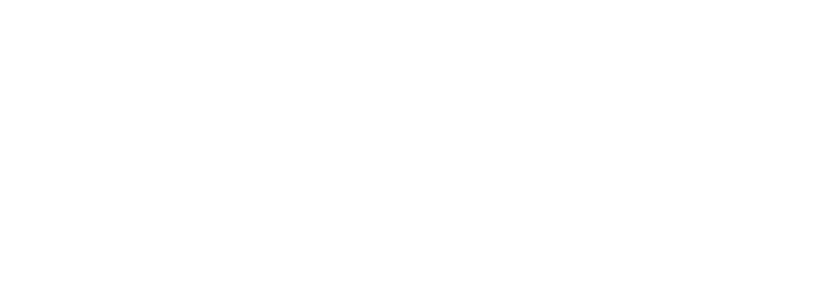
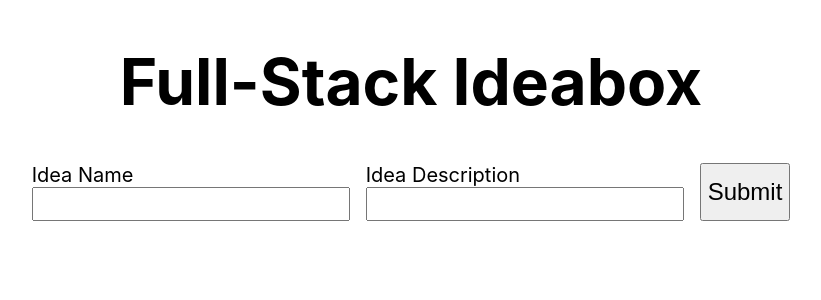
Before and after one commit to danielcurtin/fe-ideabox, a React (Create React App) app: page / in a window 1280 px wide. Shown: the top 300 px of the page, without its empty margins (229-1050 px from the left). Built offline with nearby package versions, Linux system fonts and the light colour scheme.

Commit message:
Create page title and form

```diff
--- a/src/components/App/App.css
+++ b/src/components/App/App.css
@@ -1,3 +1,11 @@
 .app {
-  background: transparent;
+  height: 100vh;
+  width: 100vw;
+  display: flex;
+  flex-flow: column;
+  align-items: center;
 }
+
+h1 {
+  font-size: 4rem;
+}
--- a/src/components/App/App.js
+++ b/src/components/App/App.js
@@ -1,10 +1,14 @@
 import './App.css';
+
+import Form from '../Form/Form';
+import Ideas from '../Ideas/Ideas';
 
 const App = () => {
   return (
-    <div className='app'>
-
-    </div>
+    <main className='app'>
+      <h1>Full-Stack Ideabox</h1>
+      <Form />
+    </main>
   );
 };
 
--- a/src/components/Form/Form.css
+++ b/src/components/Form/Form.css
@@ -1,3 +1,18 @@
 .form {
-  background: transparent;
+  display: flex;
+  gap: 1rem;
 }
+
+.form-item {
+  display: flex;
+  flex-flow: column;
+}
+
+label {
+  font-size: 1.25rem;
+}
+
+input,
+.submit {
+  font-size: 1.5rem;
+}
--- a/src/components/Form/Form.js
+++ b/src/components/Form/Form.js
@@ -1,10 +1,26 @@
 import './Form.css';
+import { useState } from 'react';
 
 const Form = () => {
+  const [name, setName] = useState('');
+  const [desc, setDesc] = useState('');
+
+  const submitIdea = e => {
+    e.preventDefault()
+  };
+
   return (
-    <div className='form'>
-
-    </div>
+    <form className='form'>
+      <div className='form-item'>
+        <label for='name-field'>Idea Name</label>
+        <input id='name-field' type='text' value={name} onChange={e => setName(e.target.value)}></input>
+      </div>
+      <div className='form-item'>
+        <label for='desc-field'>Idea Description</label>
+        <input id='desc-field' type='text' value={desc} onChange={e => setDesc(e.target.value)}></input>
+      </div>
+      <button className='submit' onClick={e => submitIdea(e)}>Submit</button>
+    </form>
   );
 };
 
```
